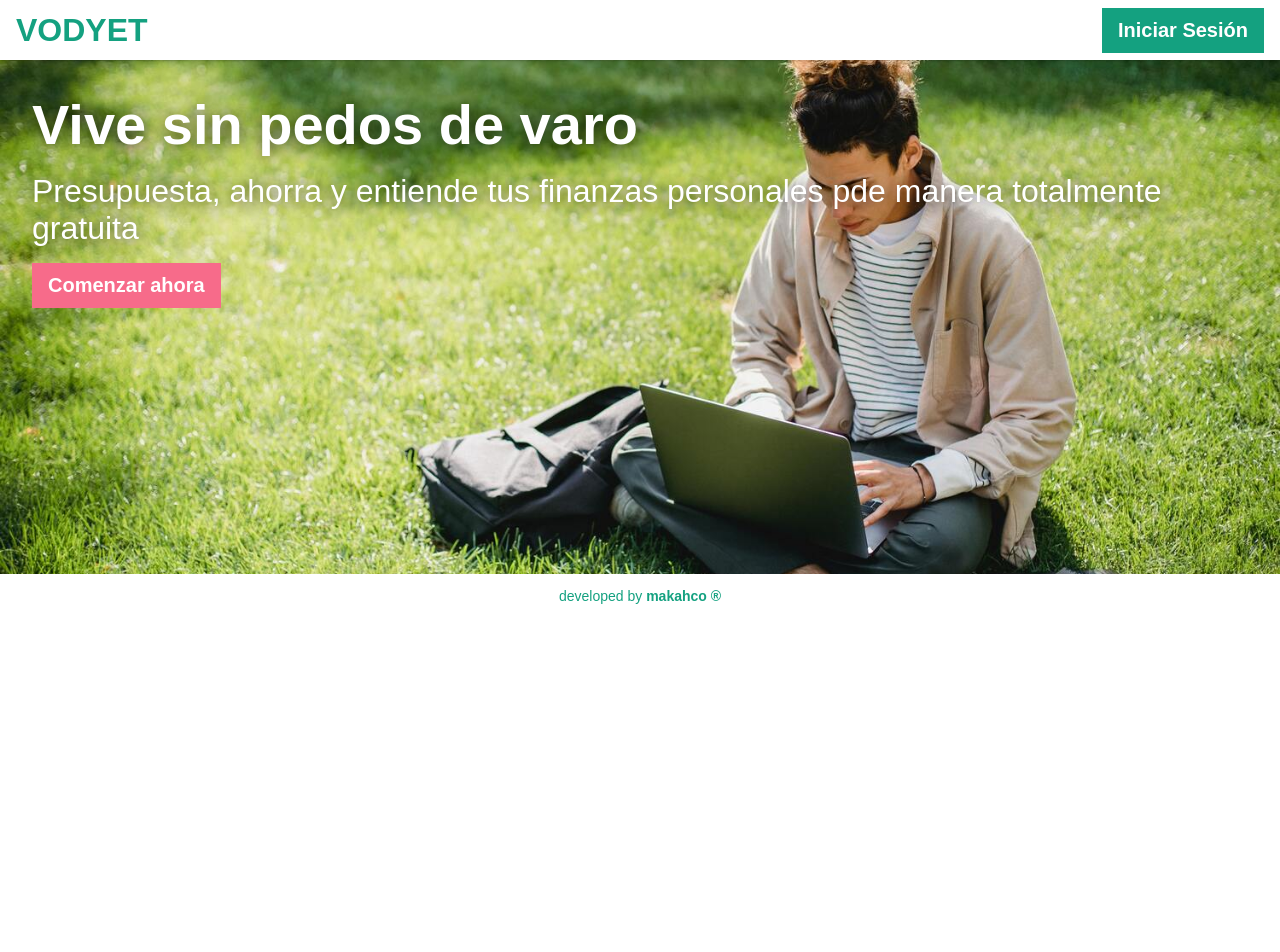
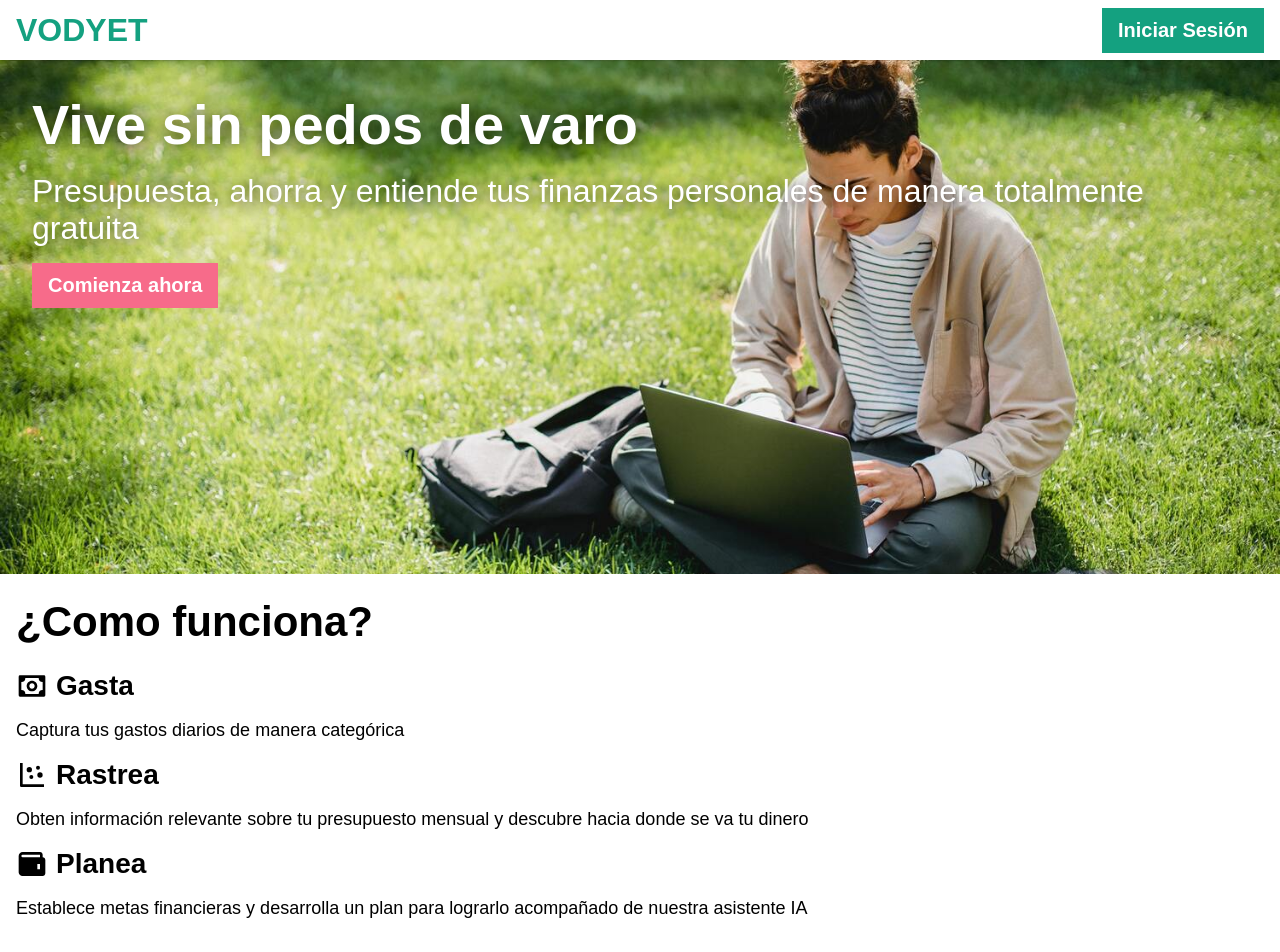
Before and after one commit to jesuszvl/vodyet, a Next.js app: page / in a window 1280 px wide. Shown: the top 952 px of the page. Before the commit the page ends 800 px from the top, so only its background shows below. Built offline with nearby package versions, Linux system fonts and the light colour scheme; no server answers; a web font is replaced by a local one.

Commit message:
add features section

```diff
--- a/pages/index.js
+++ b/pages/index.js
@@ -1,15 +1,13 @@
-import { useState, useEffect } from "react";
+import { useEffect } from "react";
 import auth from "../src/utils/firebaseConfig";
 import { useRouter } from "next/router";
 
-import styles from "../src/styles/Login.module.scss";
 import Wrapper from "../src/components/Wrapper/Wrapper";
 import Header from "../src/components/Header/Header";
 import HeroSection from "../src/components/HeroSection/HeroSection";
+import Features from "../src/components/Features/Features";
 
 function Index() {
-  const [loggedIn, setLoggedIn] = useState(false);
-
   const router = useRouter();
 
   useEffect(() => {
@@ -23,9 +21,10 @@ function Index() {
   }, []);
 
   return (
-    <Wrapper showFooter>
+    <Wrapper>
       <Header />
       <HeroSection />
+      <Features />
     </Wrapper>
   );
 }
--- /dev/null
+++ b/src/components/Features/Features.js
@@ -0,0 +1,43 @@
+import ChartIcon from "../../icons/ChartIcon";
+import MoneyIcon from "../../icons/MoneyIcon";
+import WalletIcon from "../../icons/WalletIcon";
+import styles from "./Features.module.scss";
+
+const features = [
+  {
+    title: "Gasta",
+    description: "Captura tus gastos diarios de manera categórica",
+    icon: <MoneyIcon />,
+  },
+  {
+    title: "Rastrea",
+    description:
+      "Obten información relevante sobre tu presupuesto mensual y descubre hacia donde se va tu dinero",
+    icon: <ChartIcon />,
+  },
+  {
+    title: "Planea",
+    description:
+      "Establece metas financieras y desarrolla un plan para lograrlo acompañado de nuestra asistente IA",
+    icon: <WalletIcon />,
+  },
+];
+
+export default function Features() {
+  return (
+    <div className={styles["features-container"]}>
+      <h1 className={styles["features-title"]}>¿Como funciona?</h1>
+      {features.map(({ title, description, icon }) => {
+        return (
+          <div key={title} className={styles["feature"]}>
+            <div className={styles["feature-main"]}>
+              {icon}
+              <span className={styles.title}>{title}</span>
+            </div>
+            <p className={styles.description}>{description}</p>
+          </div>
+        );
+      })}
+    </div>
+  );
+}
--- /dev/null
+++ b/src/components/Features/Features.module.scss
@@ -0,0 +1,28 @@
+@import "../../styles/breakpoints";
+@import "../../styles/colors.constants";
+
+.features-container {
+  padding: 24px 16px;
+}
+
+.features-title {
+  font-size: 42px;
+  margin: 0px;
+  padding-bottom: 24px;
+}
+
+.feature-main {
+  display: flex;
+  gap: 8px;
+}
+
+.feature {
+  .title {
+    font-size: 28px;
+    font-weight: 900;
+  }
+
+  .description {
+    font-size: 18px;
+  }
+}
--- a/src/components/HeroSection/HeroSection.js
+++ b/src/components/HeroSection/HeroSection.js
@@ -6,11 +6,11 @@ export default function HeroSection() {
     <div className={styles["hero-container"]}>
       <h1 className={styles["hero-title"]}>Vive sin pedos de varo</h1>
       <span className={styles["hero-subtitle"]}>
-        Presupuesta, ahorra y entiende tus finanzas personales pde manera
+        Presupuesta, ahorra y entiende tus finanzas personales de manera
         totalmente gratuita
       </span>
       <div className={styles["hero-button"]}>
-        <ActionButton text={"Comenzar ahora"} href={"/signup"} isPink />
+        <ActionButton text={"Comienza ahora"} href={"/signup"} isPink />
       </div>
     </div>
   );
--- /dev/null
+++ b/src/icons/ChartIcon.js
@@ -0,0 +1,22 @@
+import React from "react";
+
+export default function ChartIcon({
+  width = 32,
+  height = 32,
+  stroke = "#14a180",
+}) {
+  return (
+    <svg
+      xmlns="http://www.w3.org/2000/svg"
+      width={width}
+      height={height}
+      viewBox="0 0 24 24"
+    >
+      <path d="M4 21h17v-2H5V3H3v17a1 1 0 0 0 1 1z"></path>
+      <circle cx="10" cy="8" r="2"></circle>
+      <circle cx="18" cy="12" r="2"></circle>
+      <circle cx="11.5" cy="13.5" r="1.5"></circle>
+      <circle cx="16.5" cy="6.5" r="1.5"></circle>
+    </svg>
+  );
+}
--- a/src/icons/CloseIcon.js
+++ b/src/icons/CloseIcon.js
@@ -16,7 +16,7 @@ export default function CloseIcon({
       stroke={stroke}
       fill="none"
       strokeLinecap="round"
-      stroke-Linejoin="round"
+      strokeLinejoin="round"
     >
       <path stroke="none" d="M0 0h24v24H0z" fill="none" />
       <path d="M18 6l-12 12" />
--- a/src/icons/MenuIcon.js
+++ b/src/icons/MenuIcon.js
@@ -1,8 +1,8 @@
 import React from "react";
 
 export default function MenuIcon({
-  width = 32,
-  height = 32,
+  width = 24,
+  height = 24,
   stroke = "#14a180",
 }) {
   return (
--- /dev/null
+++ b/src/icons/MoneyIcon.js
@@ -0,0 +1,19 @@
+import React from "react";
+
+export default function MoneyIcon({
+  width = 32,
+  height = 32,
+  stroke = "#14a180",
+}) {
+  return (
+    <svg
+      xmlns="http://www.w3.org/2000/svg"
+      width={width}
+      height={height}
+      viewBox="0 0 24 24"
+    >
+      <path d="M21 4H3a1 1 0 0 0-1 1v14a1 1 0 0 0 1 1h18a1 1 0 0 0 1-1V5a1 1 0 0 0-1-1zm-1 11a3 3 0 0 0-3 3H7a3 3 0 0 0-3-3V9a3 3 0 0 0 3-3h10a3 3 0 0 0 3 3v6z"></path>
+      <path d="M12 8c-2.206 0-4 1.794-4 4s1.794 4 4 4 4-1.794 4-4-1.794-4-4-4zm0 6c-1.103 0-2-.897-2-2s.897-2 2-2 2 .897 2 2-.897 2-2 2z"></path>
+    </svg>
+  );
+}
--- /dev/null
+++ b/src/icons/WalletIcon.js
@@ -0,0 +1,18 @@
+import React from "react";
+
+export default function WalletIcon({
+  width = 32,
+  height = 32,
+  stroke = "#14a180",
+}) {
+  return (
+    <svg
+      xmlns="http://www.w3.org/2000/svg"
+      width={width}
+      height={height}
+      viewBox="0 0 24 24"
+    >
+      <path d="M20 7V5c0-1.103-.897-2-2-2H5C3.346 3 2 4.346 2 6v12c0 2.201 1.794 3 3 3h15c1.103 0 2-.897 2-2V9c0-1.103-.897-2-2-2zm-2 9h-2v-4h2v4zM5 7a1.001 1.001 0 0 1 0-2h13v2H5z"></path>
+    </svg>
+  );
+}
```
